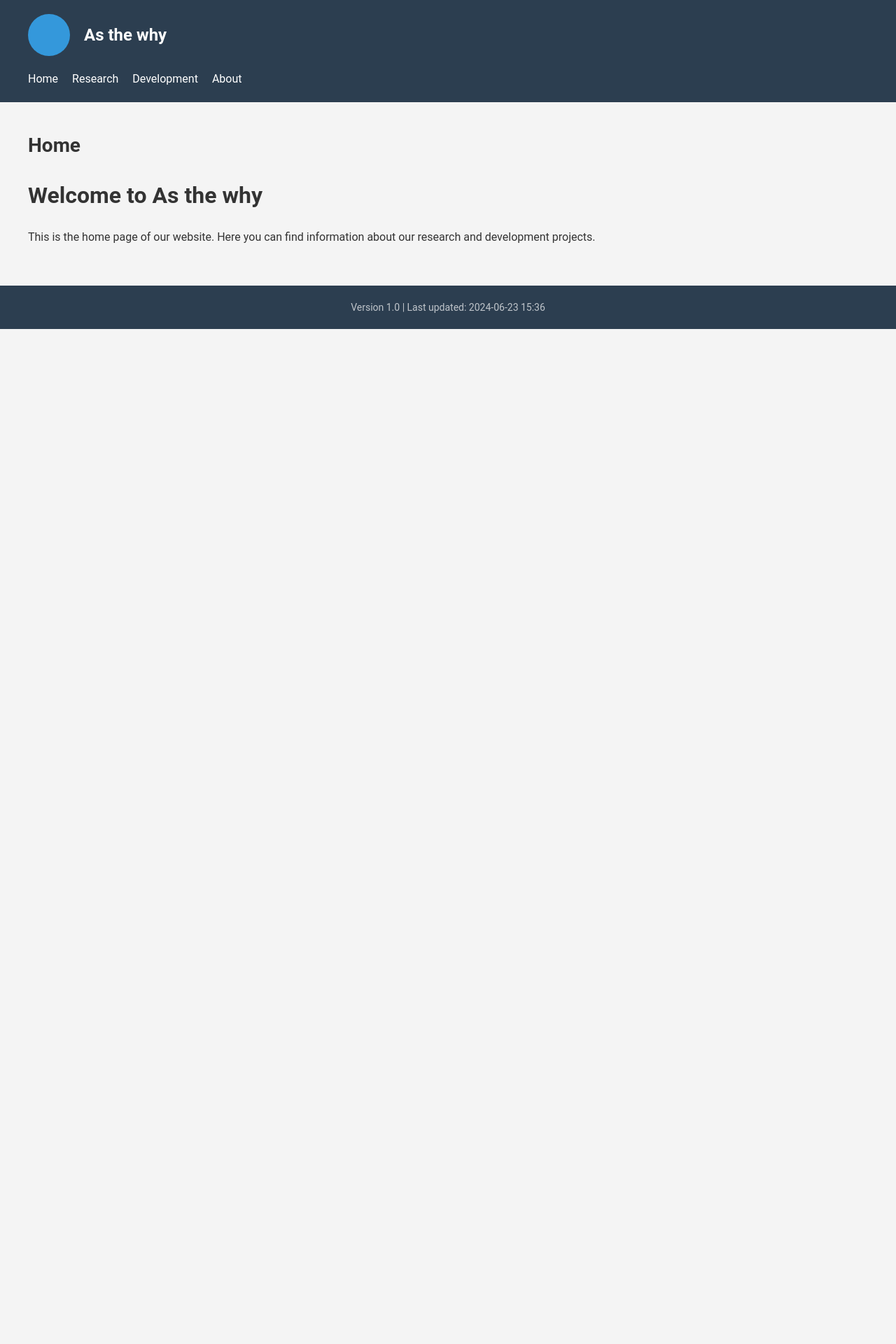
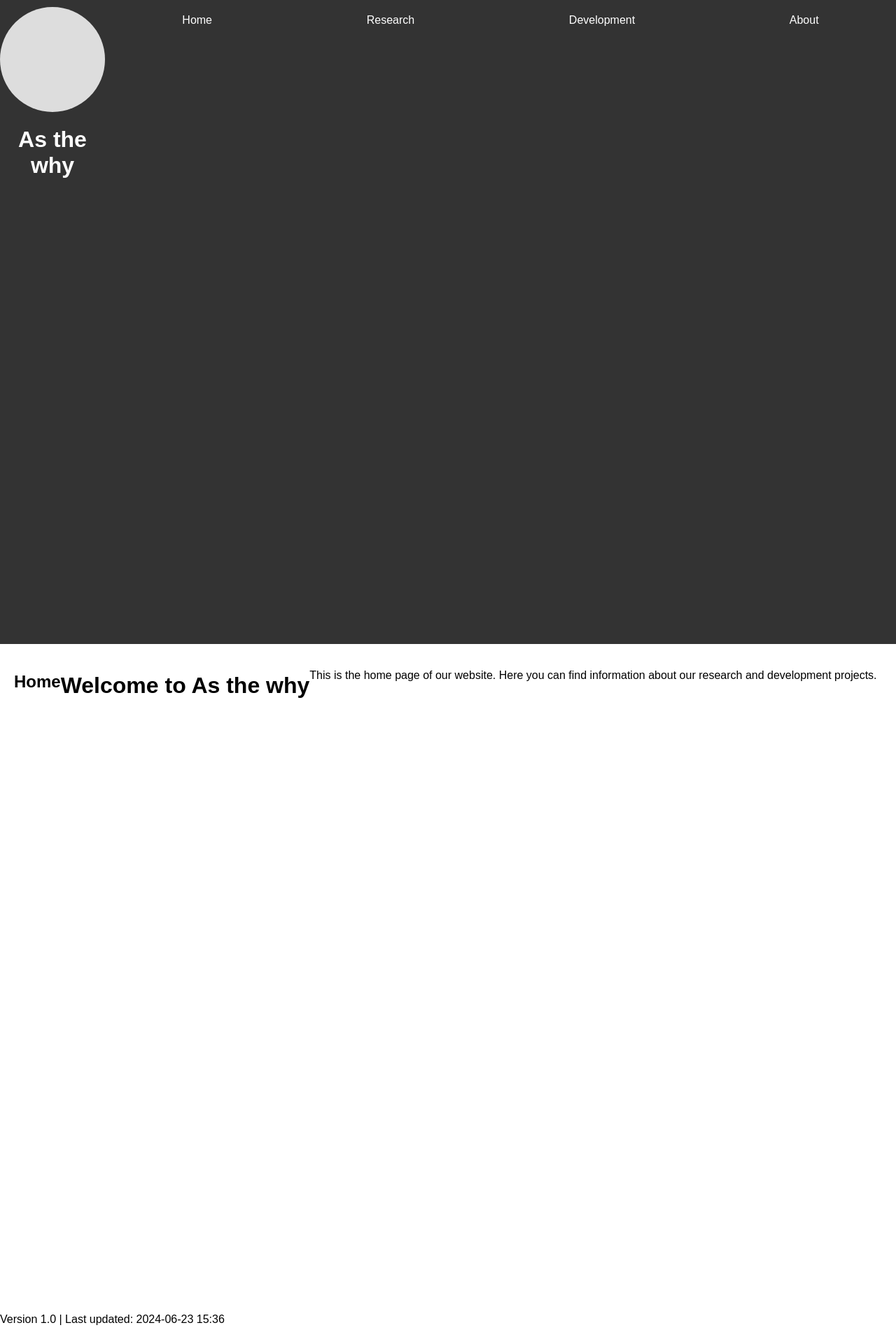
Before and after one commit to sungdongy/sungdongy.github.io, a Jekyll site: the page built from index.md, in a window 1280 px wide. Shown: the top 1920 px of the page at 70% size. Built offline with Jekyll 4.4.1, drawn with Linux system fonts in a browser that asks for light colours; before the commit the page ends 900 px from its top, so only the background shows below that.

Commit message:
Update styles.css (back style)

```diff
--- a/assets/css/styles.css
+++ b/assets/css/styles.css
@@ -1,78 +1,72 @@
 @charset "UTF-8";
 
-:root {
-    --primary-color: #2c3e50;
-    --secondary-color: #3498db;
-    --text-color: #333;
-    --background-color: #f4f4f4;
-    --header-height: 80px;
-}
-
 body, html {
-    font-family: 'Roboto', sans-serif;
+    font-family: Arial, sans-serif;
     margin: 0;
     padding: 0;
-    color: var(--text-color);
-    background-color: var(--background-color);
-    line-height: 1.6;
+    height: 100%;
 }
 
 .container {
-    max-width: 1200px;
-    margin: 0 auto;
-    padding: 0 20px;
+    display: flex;
+    min-height: 100vh;
 }
 
-/* Header Styles */
-.site-header {
-    background-color: var(--primary-color);
-    color: white;
-    padding: 20px 0;
-}
-
-.profile-section {
-    display: flex;
-    align-items: center;
-    margin-bottom: 20px;
+.sidebar {
+    width: 200px;
+    padding: 20px;
+    background-color: #f0f0f0;
+    flex-shrink: 0;
 }
 
 .profile-pic {
-    width: 60px;
-    height: 60px;
+    width: 150px;
+    height: 150px;
     border-radius: 50%;
-    background-color: var(--secondary-color);
-    margin-right: 20px;
+    background-color: #ddd;
+    margin: 0 auto;
 }
 
-.site-title {
-    font-size: 24px;
-    font-weight: 700;
-    margin: 0;
+.main-content {
+    flex: 1;
+    display: flex;
+    flex-direction: column;
+    overflow-x: hidden;
 }
 
-/* Navigation Styles */
+header {
+    background-color: #333;
+    color: white;
+    padding: 10px 0;
+    text-align: center;
+    width: 100%;
+}
+
+nav {
+    width: 100%;
+}
+
 nav ul {
     list-style-type: none;
     padding: 0;
     margin: 0;
     display: flex;
+    justify-content: space-around;
 }
 
 nav > ul > li {
     position: relative;
-    margin-right: 20px;
 }
 
 nav ul li a {
     color: white;
     text-decoration: none;
-    font-weight: 400;
-    font-size: 16px;
-    transition: color 0.3s ease;
+    padding: 10px 15px;
+    display: block;
 }
 
-nav ul li a:hover {
-    color: var(--secondary-color);
+nav ul li:hover > a {
+    background-color: #555;
 }
 
 nav ul ul {
@@ -80,9 +74,8 @@ nav ul ul {
     position: absolute;
     top: 100%;
     left: 0;
-    background-color: var(--primary-color);
-    min-width: 200px;
-    box-shadow: 0 2px 5px rgba(0, 0, 0, 0.2);
+    background-color: #444;
+    min-width: 150px;
 }
 
 nav ul li:hover > ul {
@@ -95,68 +88,13 @@ nav ul ul li {
 
 nav ul ul li a {
     padding: 10px 15px;
-    display: block;
 }
 
-/* Main Content Styles */
-.site-content {
-    padding: 40px 0;
+nav ul ul li a:hover {
+    background-color: #555;
 }
 
-/* Footer Styles */
-.site-footer {
-    background-color: var(--primary-color);
-    color: rgba(255, 255, 255, 0.7);
-    text-align: center;
-    padding: 20px 0;
-    font-size: 14px;
+main {
+    padding: 20px;
+    flex: 1;
 }
-
-.site-footer p {
-    margin: 0;
-}
-
-/* Typography */
-h1, h2, h3, h4, h5, h6 {
-    font-weight: 700;
-    margin-top: 0;
-}
-
-h1 { font-size: 32px; }
-h2 { font-size: 28px; }
-h3 { font-size: 24px; }
-h4 { font-size: 20px; }
-h5 { font-size: 18px; }
-h6 { font-size: 16px; }
-
-/* Responsive Design */
-@media (max-width: 768px) {
-    .profile-section {
-        flex-direction: column;
-        text-align: center;
-    }
-
-    .profile-pic {
-        margin-right: 0;
-        margin-bottom: 10px;
-    }
-
-    nav ul {
-        flex-direction: column;
-    }
-
-    nav > ul > li {
-        margin-right: 0;
-        margin-bottom: 10px;
-    }
-
-    nav ul ul {
-        position: static;
-        background-color: transparent;
-        box-shadow: none;
-    }
-
-    nav ul ul li a {
-        padding-left: 30px;
-    }
-}
```
